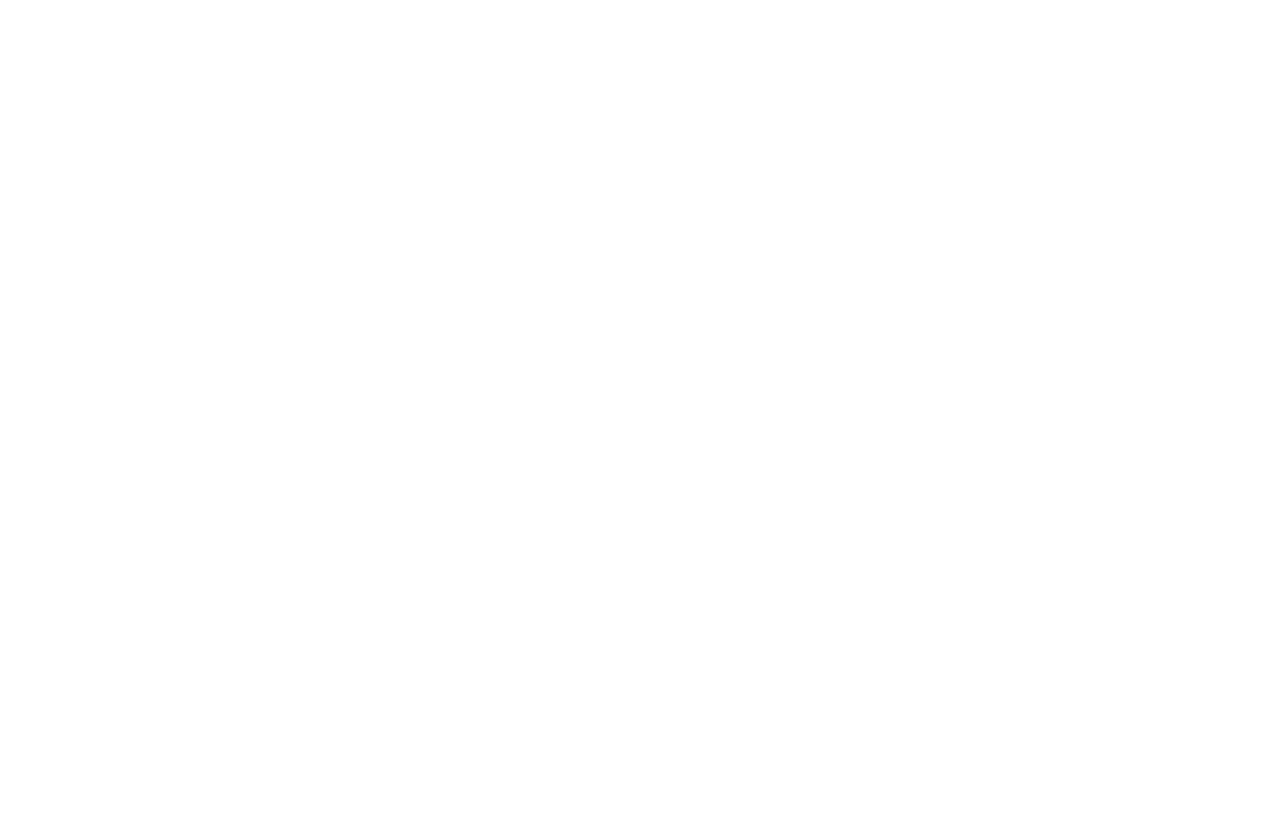
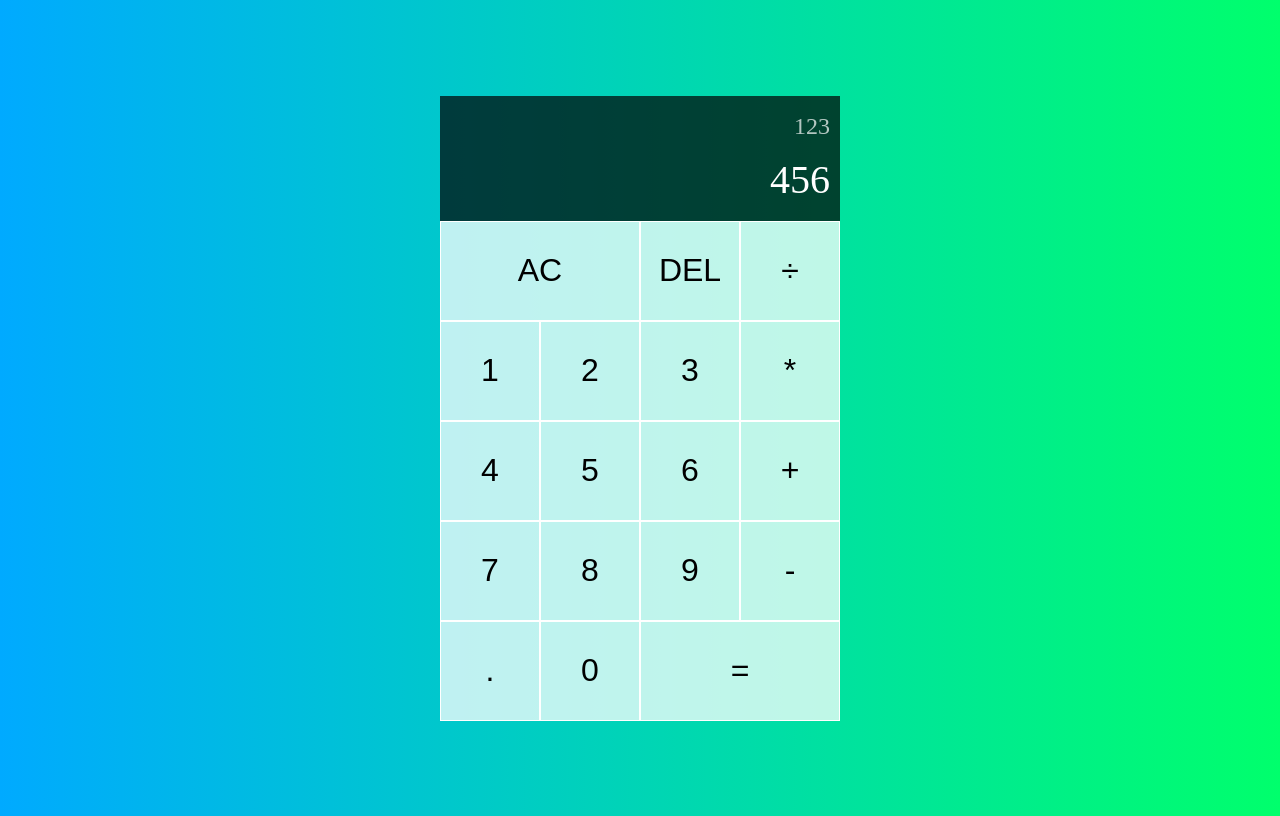
Before and after one commit to r-marmor/Calculator-vanilla-JS, a plain HTML site: page index.html in a window 1280 px wide. Drawn offline with Linux system fonts and the light colour scheme.

Commit message:
Adding README.md

```diff
--- a/index.html
+++ b/index.html
@@ -4,9 +4,35 @@
     <meta charset="UTF-8">
     <meta http-equiv="X-UA-Compatible" content="IE=edge">
     <meta name="viewport" content="width=device-width, initial-scale=1.0">
-    <title>Document</title>
+    <link rel="stylesheet" href="styles.css">
+    <script defer src="script.js"></script>
+    <title>Calculator in JS</title>
 </head>
 <body>
+    <div class="calculator-grid">
+        <div class="output">
+            <div class="previous-operand">123</div>
+            <div class="current-operand">456</div>
+        </div>
+        <button class="span-2">AC</button>
+        <button>DEL</button>
+        <button>÷</button>
+        <button>1</button>
+        <button>2</button>
+        <button>3</button>
+        <button>*</button>
+        <button>4</button>
+        <button>5</button>
+        <button>6</button>
+        <button>+</button>
+        <button>7</button>
+        <button>8</button>
+        <button>9</button>
+        <button>-</button>
+        <button>.</button>
+        <button>0</button>
+        <button class="span-2">=</button>
+    </div>
 
 </body>
 </html>
--- a/styles.css
+++ b/styles.css
@@ -0,0 +1,54 @@
+* {
+    box-sizing: border-box;
+}
+
+body {
+    background: linear-gradient(to right, #00AAFF, #00FF6C);
+}
+
+/* Utility class */
+
+.span-2 {
+    grid-column: span 2;
+}
+
+.calculator-grid {
+    display: grid;
+    height: 100vh;
+    grid-template-columns: repeat(4, 100px);
+    grid-template-rows: minmax(125px, auto) repeat(5, 100px);
+    justify-content: center;
+    align-content: center;
+}
+
+.output {
+    display: flex;
+    flex-direction: column;
+    align-items: end;
+    justify-content: space-around;
+    grid-column: 1 / -1;
+    padding: 10px;
+    background-color: rgba(0, 0, 0, 0.7);
+    color: white;
+}
+
+.previous-operand {
+    font-size: 1.5rem;
+    color: rgba(255, 255, 255, 0.7);
+}
+
+.current-operand {
+    font-size: 2.5rem;
+    word-break: break-all;
+}
+
+button {
+    font-size: 2rem;
+    border: solid 1px white;
+    background-color: rgba(255, 255, 255, 0.75);
+}
+
+button:hover {
+    background-color: rgba(255, 255, 255, 0.9);
+    cursor: pointer;
+}
```
